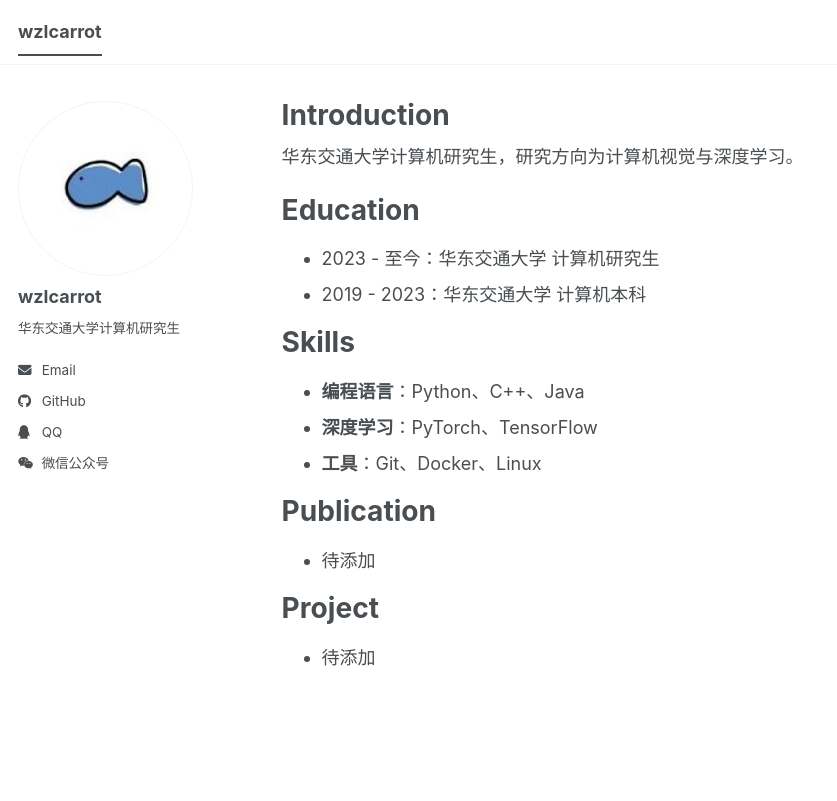
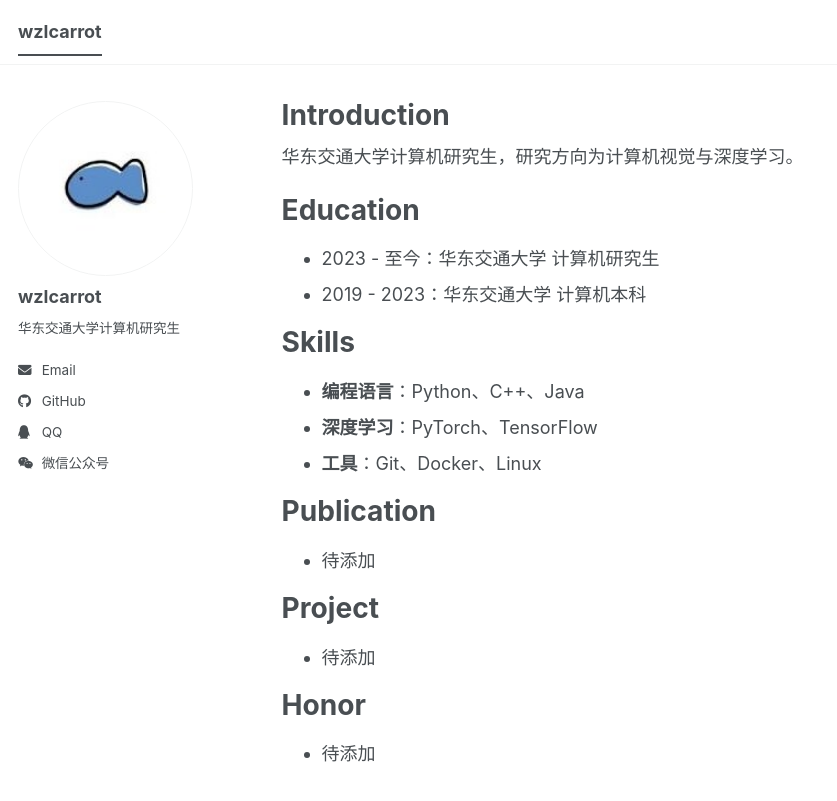
Before and after one commit to wzlcarrot/wzlcarrot.github.io, a Jekyll site: the page built from _pages/about.md, in a window 1280 px wide. Shown: the top 801 px of the page, without its empty margins (0-837 px from the left). Built offline with Jekyll 4.4.1, drawn with Linux system fonts in a browser that asks for light colours; a script bundle is joined from its source files by our own code; library files that are not in the unit come from our copies.

Commit message:
Add Honor section and reorder: Education, Skills, Project, Publication, Honor

```diff
--- a/_pages/about.md
+++ b/_pages/about.md
@@ -31,3 +31,8 @@ Project
 ======
 
 - 待添加
+
+Honor
+======
+
+- 待添加
```
